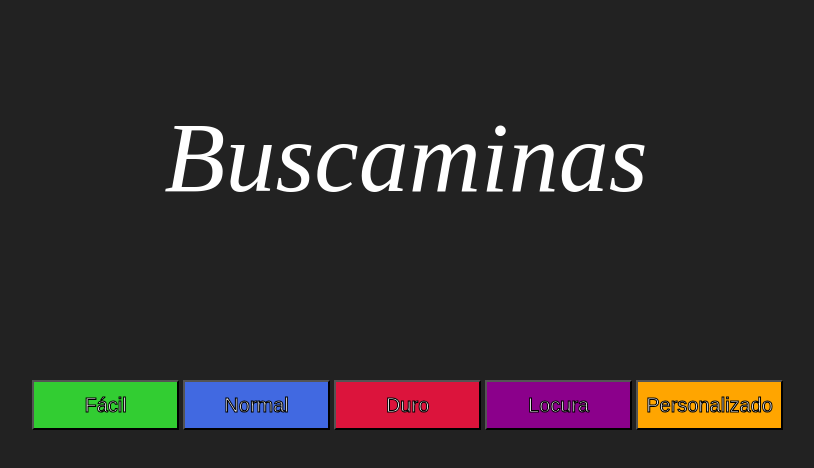
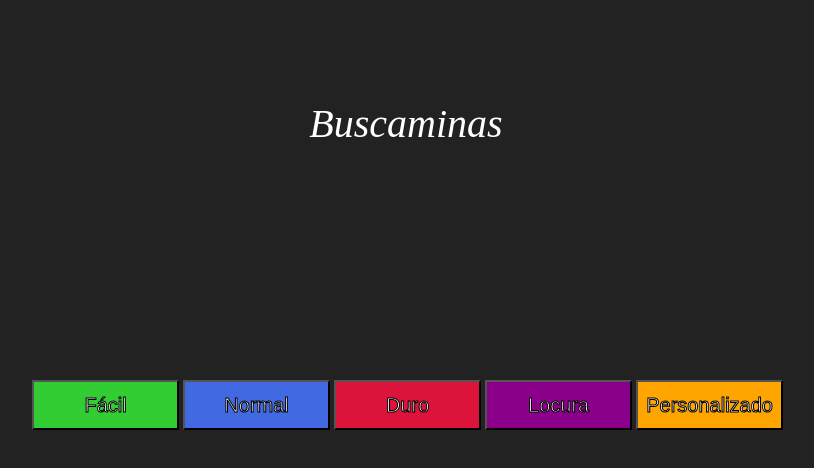
Before and after one commit to Sherpa47/Buscaminas, a plain HTML site: page index.html in a window 1280 px wide. Shown: the whole page, without its empty margins (234-1048 px from the left). Drawn offline with Linux system fonts and the light colour scheme.

Commit message:
Update style.css

```diff
--- a/style.css
+++ b/style.css
@@ -10,7 +10,7 @@ body {
 }
 
 #title_name {
-  font-size: 100px;
+  font-size: 40px;
   font-style: italic;
   text-align: center;
   color: white;
@@ -36,6 +36,7 @@ button.difficulty {
   color: white;
   -webkit-text-stroke: 1px black;
   font-size: 20px;
+  margin-bottom: 10px;
 }
 
 #easy {
```
